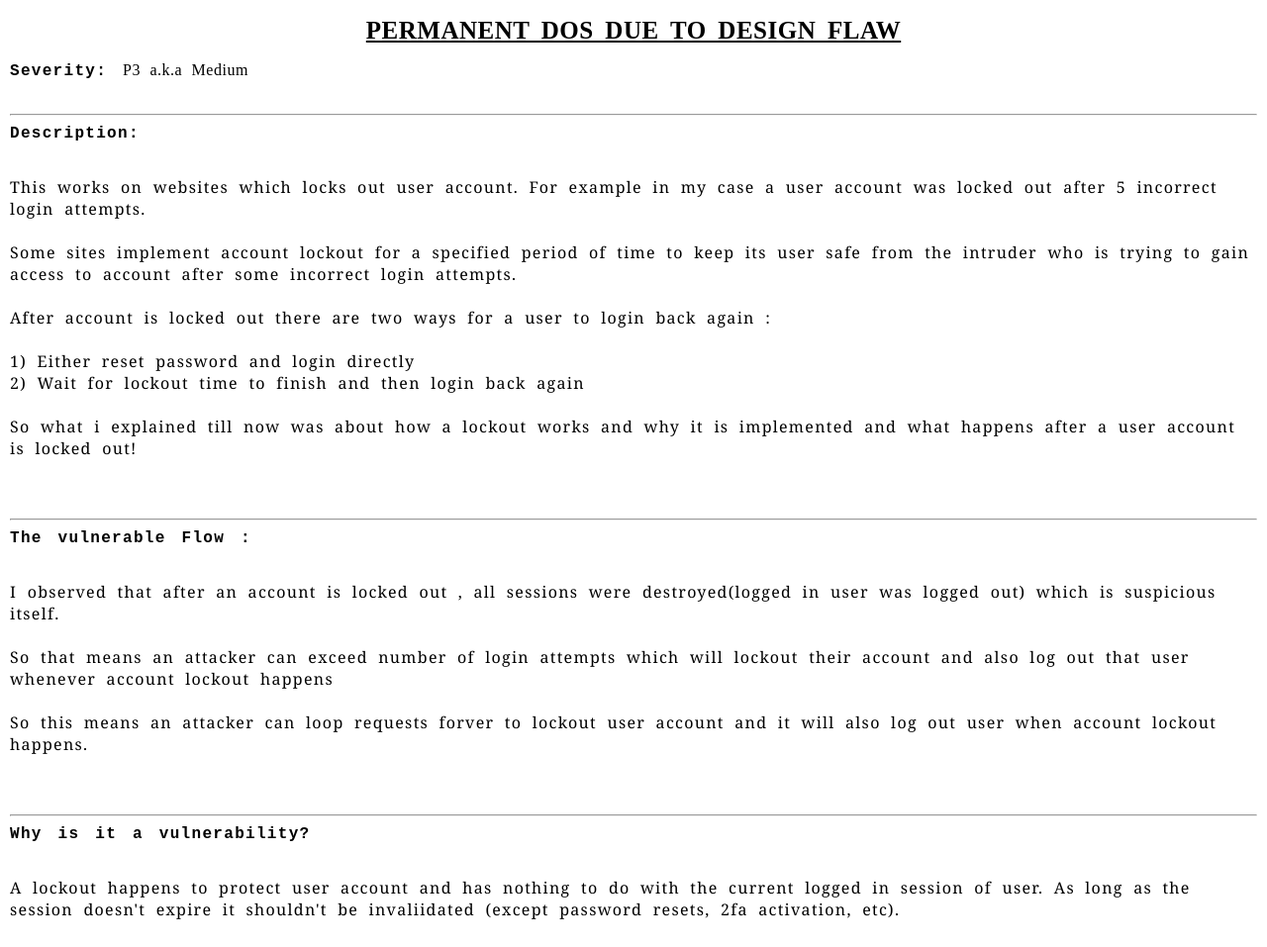
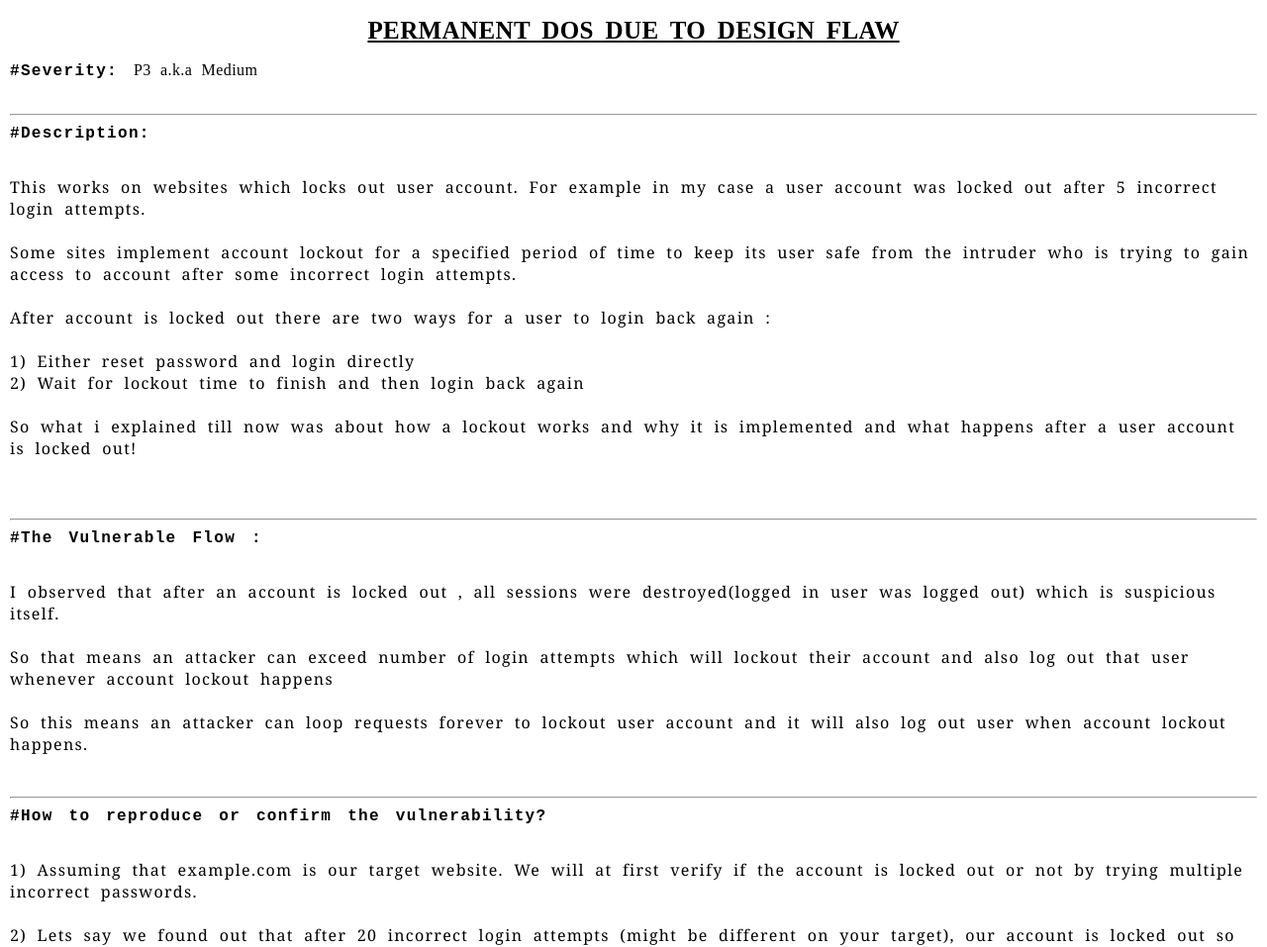
Before and after one commit to akash403/akash403.github.io, a plain HTML site: page index.html in a window 1280 px wide. Shown: the top 957 px of the page at 99% size. Drawn offline with Linux system fonts and the light colour scheme.

Commit message:
Update index.html

```diff
--- a/index.html
+++ b/index.html
@@ -5,7 +5,7 @@
 <style>
 body{
 margin: 10px;
-letter-spacing: 0.5px;
+letter-spacing: 0.4px;
 word-spacing: 5px;
 }
 h1{
@@ -24,7 +24,7 @@ font-family: Georgia;
 letter-spacing: 1.3px;
 }
 
-#next,#lol{
+#next,#lol,#reproduce{
 line-height: 22px;
 font-family: Georgia;
 letter-spacing: 1.3px;
@@ -35,8 +35,8 @@ letter-spacing: 1.3px;
 <body>
 <h1 align="Center">PERMANENT DOS DUE TO DESIGN FLAW</h1>
 <p>
-<span>Severity: </span>P3 a.k.a Medium<br><br><hr>
-<span>Description: </span><br><br>
+<span>#Severity: </span>P3 a.k.a Medium<br><br><hr>
+<span>#Description: </span><br><br>
 <p class="des">This works on websites which locks out user account. For example in my case a user account was locked out after 5 incorrect login attempts.
 <br><br>
 Some sites implement account lockout for a specified period of time to keep its user safe from the intruder who is trying to gain access to account after some incorrect login attempts. <br><br>
@@ -48,11 +48,19 @@ After account is locked out there are two ways for a user to login back again :
 
 So what i explained till now was about how a lockout works and why it is implemented and what happens after a user account is locked out!</p><br><br><hr>
 
-<Span>The vulnerable Flow :</span></bR></br>
+<Span>#The Vulnerable Flow :</span></bR></br>
 <p id="next">I observed that after an account is locked out , all sessions were destroyed(logged in user was logged out) which is suspicious itself.<br><br>So that means an attacker can exceed number of login attempts which will lockout their account and also log out that user whenever account lockout happens<br><br>
-So this means an attacker can loop requests forver to lockout user account and it will also log out user when account lockout happens.</p><br><br><hr>
-<span> Why is it a vulnerability?</span><br><br>
-<p id="lol">A lockout happens to protect user account and has nothing to do with the current logged in session of user. As long as the session doesn't expire it shouldn't be invaliidated (except password resets, 2fa activation, etc).</p>
+So this means an attacker can loop requests forever to lockout user account and it will also log out user when account lockout happens.</p><br><hr>
+<span>#How to reproduce or confirm the vulnerability?</span><br><br>
+<p id="reproduce">1) Assuming that example.com is our target website. We will at first verify if the account is locked out or not by trying multiple incorrect passwords.<br><br>
+2) Lets say we found out that after 20 incorrect login attempts (might be different on your target), our account is locked out so we got to know that the site locks out account after exceeding 20 incorrect login attempts<br><br>3) After confirming the website locks out account, now intercept the request of logging in (with correct credentials like email and password) with burp suite and send that to intruder and forward the request.<br><br>
+4) Now you are logged into your account in website and now in intruder bruteforce so that you exceed login attempts and account is locked out!<br><br>
+5) After your account is locked out , now go back to browser and refresh the website. If you are still logged in that means its not vulnerable and if you are logged out then it means it is vulnerable<br><br>
+
+So as an attacker we only need mail of victim and then we can loop requests in intruder such that the account is also locked out and the session will be destroyed and if we keep on looping those requests , the victim will never be able to login into his/her account!</p><hr>
+
+<span> #Why is it a Vulnerability?</span><br><br>
+<p id="lol">A lockout happens to protect user account and has nothing to do with the current logged in session of user. As long as the session doesn't expire it shouldn't be invalidated (except password resets, 2fa activation, etc).</p>
 </p>
 </body>
 </html>
```
